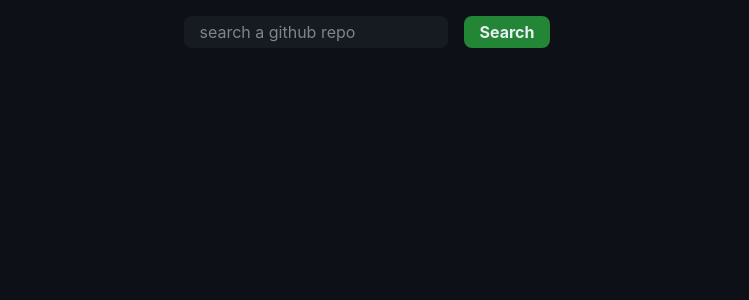
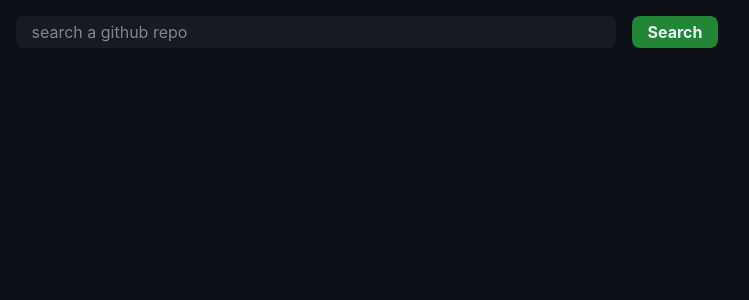
Before and after one commit to Hassan767275/github-repo-explorer, a React (Vite) app in the folder client/: page / in a window 1280 px wide. Shown: the top 300 px of the page, without its empty margins (273-1022 px from the left). Built offline with nearby package versions, Linux system fonts and the light colour scheme.

Commit message:
when user serachs into search bar make a request to backend which will call the github api to return user repo info

```diff
--- a/client/src/components/search.tsx
+++ b/client/src/components/search.tsx
@@ -1,8 +1,21 @@
 export default function Search() {
-    return (
-        <div className="m-4 text-center">
-            <input className="text-[#e6edf3] bg-[#161b22] border-[#30363d] rounded-lg mr-4 pl-4 py-1" type='text' placeholder="search a github repo"></input>
-            <button className="bg-[#238636] text-[#e6edf3] px-4 py-1 rounded-lg font-bold" >Search</button>
-        </div>
-    )
+    async function searchRepos(e: any) {
+        e.preventDefault()
+        const data = await fetch('http://localhost:8000/search')
+        const dataJson = await data.json()
+        console.log(dataJson)
+    }
+
+  return (
+    <form className="m-4 flex justify-center" onSubmit={searchRepos}>
+      <input
+        className="text-[#e6edf3] bg-[#161b22] border-[#30363d] rounded-lg mr-4 pl-4 py-1 sm:w-80 md:w-110 lg:w-150"
+        type="text"
+        placeholder="search a github repo"
+      ></input>
+      <button className="bg-[#238636] text-[#e6edf3] px-4 py-1 rounded-lg font-bold">
+        Search
+      </button>
+    </form>
+  );
 }
```
Also changed, not shown: 1 other file (tests, documents, lock files or other folders).
